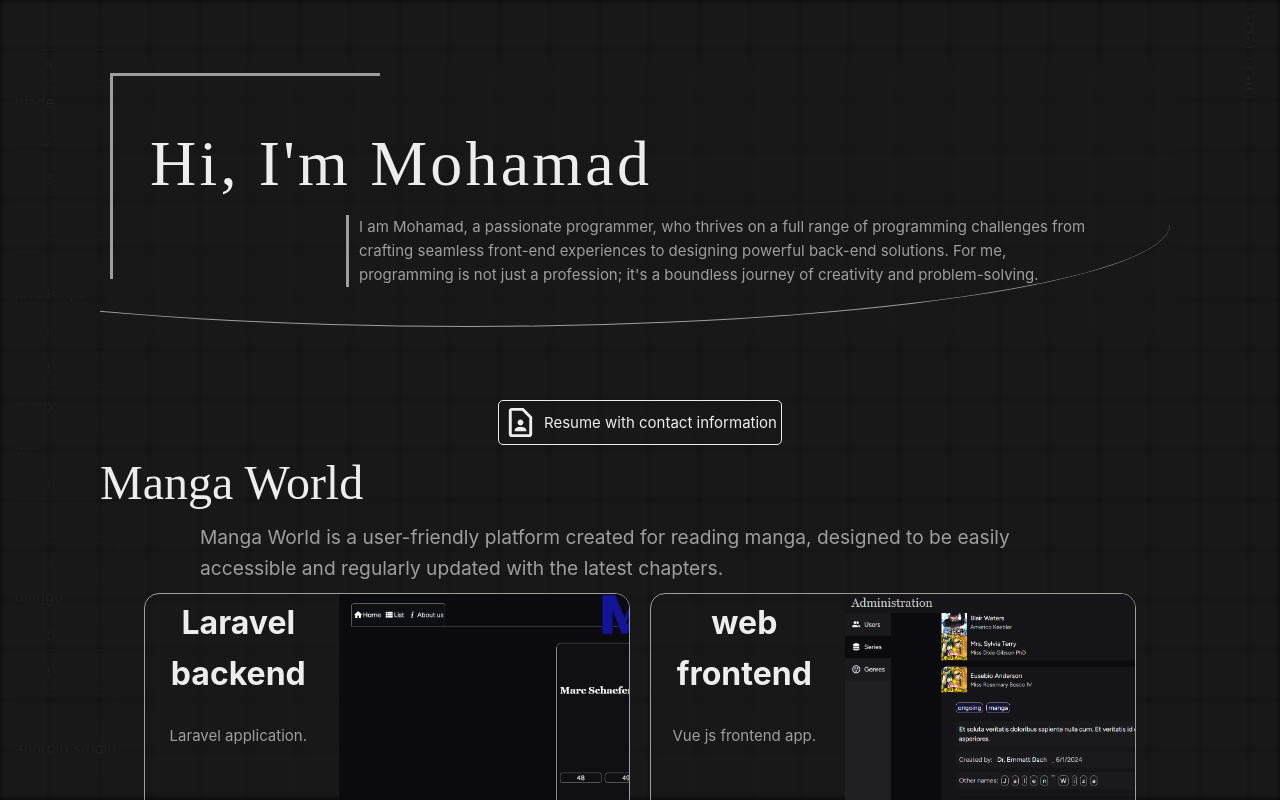
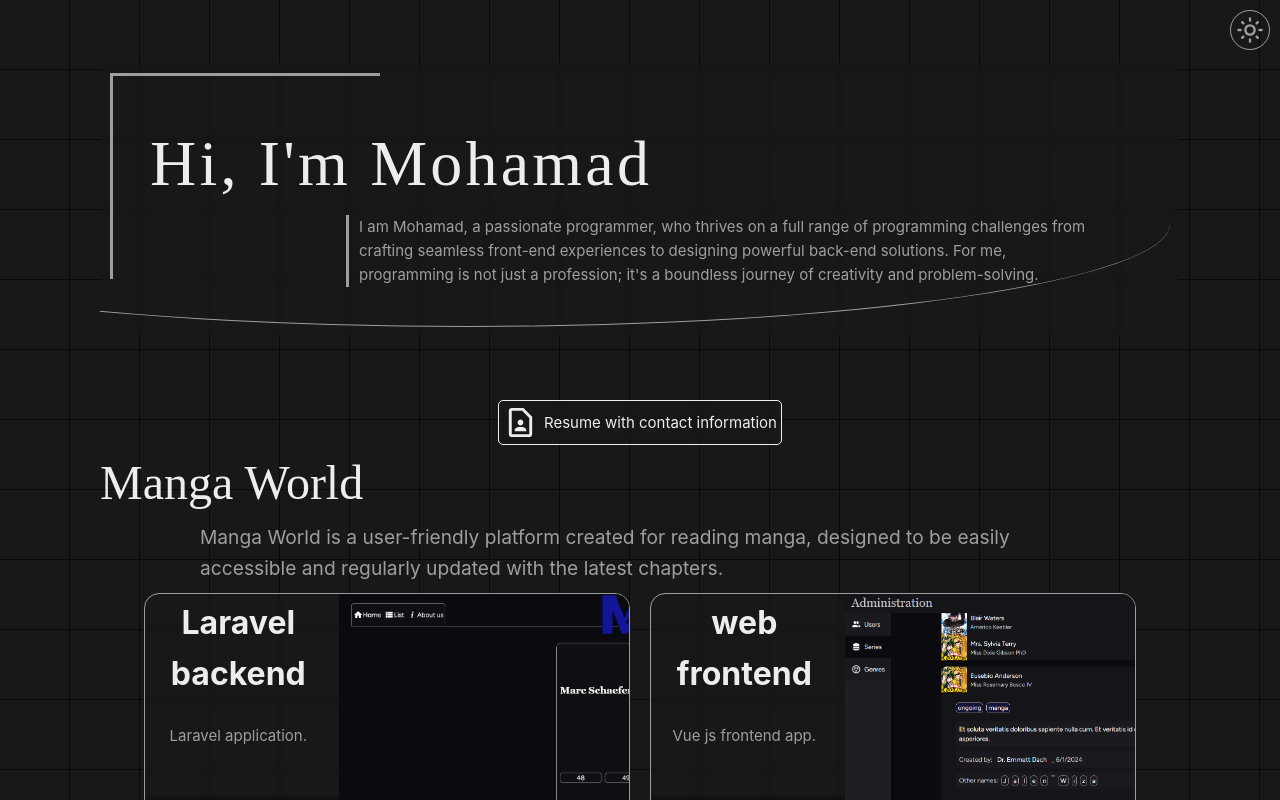
Before and after one commit to moSa963/mosa963.github.io, a Vue app: page / in a window 1280 px wide. Shown: the top 800 px of the page. Built offline with nearby package versions, Linux system fonts and the light colour scheme.

Commit message:
Update background style

```diff
--- a/src/components/Background.vue
+++ b/src/components/Background.vue
@@ -141,7 +141,7 @@ const drawGrid = (ctx: CanvasRenderingContext2D, color: string, area?: any, hove
         }
 
         while (x >= 0 && x <= window.innerWidth) {
-            if (area == undefined || ( x >= area.p1.x && x <= area.p2.x && y >= area.p1.y && y <= area.p2.y  )) {
+            if (area == undefined || (x >= area.p1.x && x <= area.p2.x && y >= area.p1.y && y <= area.p2.y)) {
                 drawRect(ctx, { x, y }, props.margin, color, hover);
             }
             x += offsetx;
@@ -155,7 +155,7 @@ const drawRect = (ctx: CanvasRenderingContext2D, p: Point, margin: number, color
     let ratio = 1;
     let offset = { x: 0, y: 0 };
 
-    ctx.shadowColor = "#00000055";
+    ctx.shadowColor = "#00000011";
     ctx.shadowBlur = 1;
 
     if (hover) {
@@ -208,8 +208,8 @@ const getAffectedRect = (c: Point, radius: number, size: number) => {
 
 const getOffset = (p: Point) => {
     return {
-        x: ((p.x / window.innerWidth) - 0.5) * -300,
-        y: ((p.y / window.innerHeight) - 0.5) * -300,
+        x: ((p.x / window.innerWidth) - 0.5) * -100,
+        y: ((p.y / window.innerHeight) - 0.5) * -100,
     };
 }
 </script>
--- a/src/components/Tools/Tools.vue
+++ b/src/components/Tools/Tools.vue
@@ -3,33 +3,23 @@ import ResumeButton from '../ResumeButton.vue';
 import ThemeButton from '../ThemeButton.vue';
 import TechList from './TechList.vue';
 
-const emits = defineEmits<{
-    filterChange: [
-        techs: string[],
-    ],
-}>();
-
 </script>
 
 <template>
     <div class="root">
-        <div class="sec tl">
-            <TechList @change="(e) => emits('filterChange', e)"/>
-        </div>
-        <div class="sec">
-            <ThemeButton class="icon-button" />
-            <ResumeButton class="icon-button" />
-        </div>
+        <ThemeButton class="icon-button" />
     </div>
 </template>
 
 <style scoped>
 .root {
     position: fixed;
-    inset: 0 0 0 0;
-    overflow: hidden;
+    left: 0;
+    right: 0;
     display: flex;
-
+    justify-content: end;
+    z-index: 10;
+    padding: 10px;
 }
 
 .icon-button {
@@ -44,24 +34,4 @@ const emits = defineEmits<{
 .icon-button:hover {
     color: var(--color-heading);
 }
-
-.sec {
-    padding: 8px;
-    min-width: 60px;
-    display: flex;
-    flex-direction: row;
-}
-
-
-@media (min-width: 1080px) {
-    .root {
-        justify-content: space-between;
-    }
-
-    .sec {
-        height: 100%;
-        flex-direction: column;
-    }
-
-}
 </style>
--- a/src/views/HomeView.vue
+++ b/src/views/HomeView.vue
@@ -14,19 +14,11 @@ const setFilter = (data: string[]) => {
     filter.value = data;
 }
 
-const getBackgroundSize = () => {
-    if (navigator.userAgent.indexOf("Firefox") != -1) {
-        return 100;
-    }
-
-    return 50;
-}
-
 </script>
 
 <template>
     <Tools @filter-change="setFilter" />
-    <Background :size="getBackgroundSize()" style="filter: blur(2px);" />
+    <Background :size="70" />
     <div class="info">
         <AppHeader :title="`Hi, I'm ${user.name}`" :info="user.info" />
         <ResumeCard />
```
